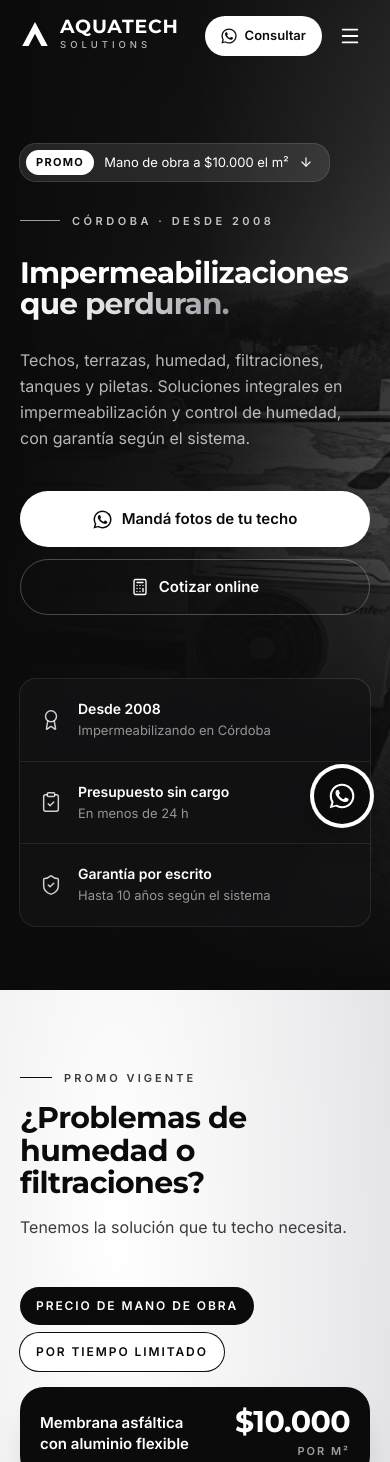
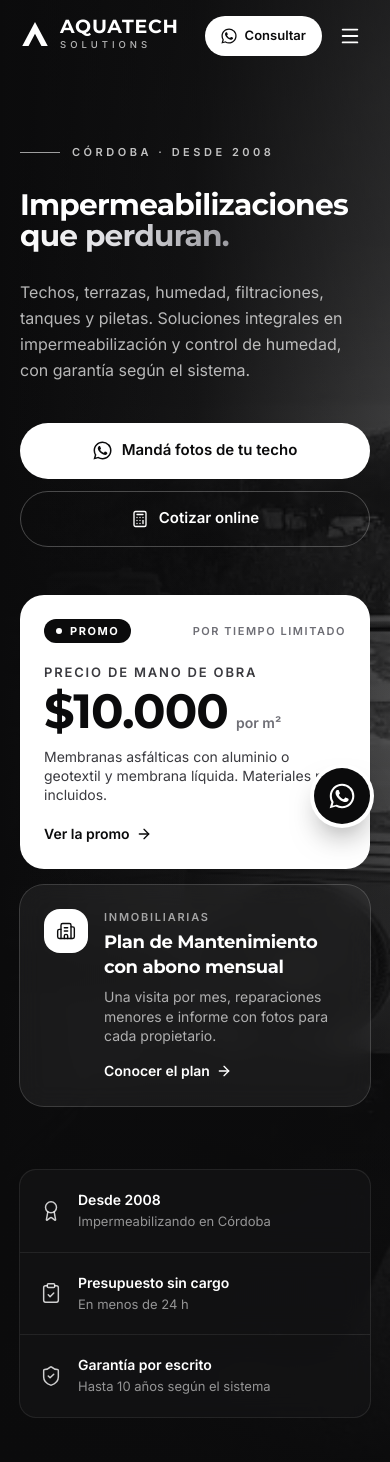
Before and after one commit to geroo03/AquaTechSolutions, a React (Vite) app: page / in a window 390 px wide. Shown: the top 1462 px of the page. Built offline with nearby package versions, Linux system fonts and the light colour scheme.

Commit message:
Hero: destacados de la promo de mano de obra y del plan para inmobiliarias
Co-Authored-By: Claude Opus 5.5 <noreply@anthropic.com>

```diff
--- a/src/components/Hero.tsx
+++ b/src/components/Hero.tsx
@@ -1,5 +1,5 @@
 import React from 'react';
-import { ArrowDown, Calculator, Award, ClipboardCheck, ShieldCheck } from 'lucide-react';
+import { ArrowDown, ArrowRight, Building2, Calculator, Award, ClipboardCheck, ShieldCheck } from 'lucide-react';
 import { ASSETS, FOUNDED_YEAR } from '../data/mockData';
 import { PROMO } from '../data/promo';
 import { LogoMark, WhatsAppIcon } from './Brand';
@@ -44,19 +44,8 @@ export const Hero: React.FC<HeroProps> = ({ onOpenQuote }) => {
       />
 
       <div className="max-w-7xl mx-auto px-5 sm:px-8 lg:px-12 pt-36 pb-16 sm:pt-44 lg:pt-48 lg:pb-24">
-        <div className="max-w-3xl">
-          {promoActive && (
-            <a
-              href="#promo"
-              className="group inline-flex items-center gap-2.5 mb-8 pl-1.5 pr-4 py-1.5 rounded-2xl sm:rounded-full bg-white/10 ring-1 ring-white/20 text-[13px] text-white hover:bg-white/15 transition-colors"
-            >
-              <span className="px-2.5 py-1 rounded-full bg-white text-ink text-[11px] font-bold uppercase tracking-[0.12em]">
-                Promo
-              </span>
-              Mano de obra a {PROMO.items[0].price} el m²{PROMO.validUntilLabel && ` hasta el ${PROMO.validUntilLabel}`}
-              <ArrowDown size={14} className="transition-transform group-hover:translate-y-0.5" />
-            </a>
-          )}
+        <div className="grid grid-cols-1 lg:grid-cols-12 gap-12 lg:gap-10 items-center">
+        <div className="lg:col-span-7">
           <div className="flex items-center gap-3 mb-7">
             <span className="h-px w-10 bg-white/60" />
             <span className="text-[11px] font-semibold uppercase tracking-[0.32em] text-white/75">
@@ -64,7 +53,7 @@ export const Hero: React.FC<HeroProps> = ({ onOpenQuote }) => {
             </span>
           </div>
 
-          <h1 className="font-headline text-[clamp(1.75rem,7.6vw,4.75rem)] leading-[1.05] font-bold tracking-tight">
+          <h1 className="font-headline text-[clamp(1.75rem,7.6vw,4.25rem)] lg:text-[clamp(2.4rem,3.6vw,3.35rem)] leading-[1.05] font-bold tracking-tight">
             Impermeabilizaciones
             <br />
             <span className="text-transparent bg-clip-text bg-gradient-to-r from-white via-[#d9d9dd] to-[#9a9aa0]">
@@ -97,6 +86,62 @@ export const Hero: React.FC<HeroProps> = ({ onOpenQuote }) => {
           </div>
         </div>
 
+        {/* Destacados: la promo de mano de obra y el plan para inmobiliarias, visibles al entrar */}
+        <div className="lg:col-span-5 grid gap-4">
+          {promoActive && (
+            <a
+              href="#promo"
+              className="promo-shine promo-breathe group block p-6 sm:p-7 rounded-3xl bg-white text-ink shadow-[0_30px_60px_-30px_rgba(0,0,0,0.7)]"
+            >
+              <div className="relative z-10">
+                <div className="flex items-center justify-between gap-3">
+                  <span className="inline-flex items-center gap-2 px-3 py-1 rounded-full bg-ink text-white text-[11px] font-bold uppercase tracking-[0.14em]">
+                    <span className="relative flex w-1.5 h-1.5">
+                      <span className="absolute inset-0 rounded-full bg-white/70 animate-ping motion-reduce:animate-none" />
+                      <span className="relative w-1.5 h-1.5 rounded-full bg-white" />
+                    </span>
+                    Promo
+                  </span>
+                  <span className="text-[11px] font-semibold uppercase tracking-[0.14em] text-muted">{PROMO.badge}</span>
+                </div>
+                <div className="mt-5 text-[13px] font-semibold uppercase tracking-[0.14em] text-graphite">{PROMO.priceLabel}</div>
+                <div className="mt-1 flex items-baseline gap-2">
+                  <span className="font-headline text-5xl font-bold leading-none">{PROMO.items[0].price}</span>
+                  <span className="text-sm font-semibold text-muted">{PROMO.items[0].unit}</span>
+                </div>
+                <p className="mt-3 text-[14px] text-graphite leading-snug">
+                  Membranas asfálticas con aluminio o geotextil y membrana líquida. Materiales no incluidos.
+                </p>
+                <span className="mt-5 inline-flex items-center gap-1.5 text-sm font-semibold">
+                  Ver la promo <ArrowRight size={16} className="transition-transform group-hover:translate-x-1" />
+                </span>
+              </div>
+            </a>
+          )}
+
+          <a
+            href="#inmobiliarias"
+            className="group block p-6 sm:p-7 rounded-3xl bg-white/[0.06] ring-1 ring-white/20 backdrop-blur-md hover:bg-white/10 transition-colors"
+          >
+            <div className="flex items-start gap-4">
+              <span className="w-11 h-11 shrink-0 rounded-2xl bg-white text-ink flex items-center justify-center">
+                <Building2 size={20} strokeWidth={1.7} aria-hidden="true" />
+              </span>
+              <div>
+                <div className="text-[11px] font-semibold uppercase tracking-[0.16em] text-white/60">Inmobiliarias</div>
+                <div className="mt-1 font-headline text-lg font-bold leading-snug">Plan de Mantenimiento con abono mensual</div>
+                <p className="mt-2 text-[14px] text-white/65 leading-snug">
+                  Una visita por mes, reparaciones menores e informe con fotos para cada propietario.
+                </p>
+                <span className="mt-4 inline-flex items-center gap-1.5 text-sm font-semibold">
+                  Conocer el plan <ArrowRight size={16} className="transition-transform group-hover:translate-x-1" />
+                </span>
+              </div>
+            </div>
+          </a>
+        </div>
+        </div>
+
         <div className="mt-16 lg:mt-24 grid grid-cols-1 sm:grid-cols-3 gap-px rounded-2xl overflow-hidden bg-white/10 ring-1 ring-white/10">
           {BENEFITS.map(({ icon: Icon, title, text }) => (
             <div key={title} className="flex items-center gap-4 p-5 sm:p-6 bg-ink/70 backdrop-blur-md">
```
